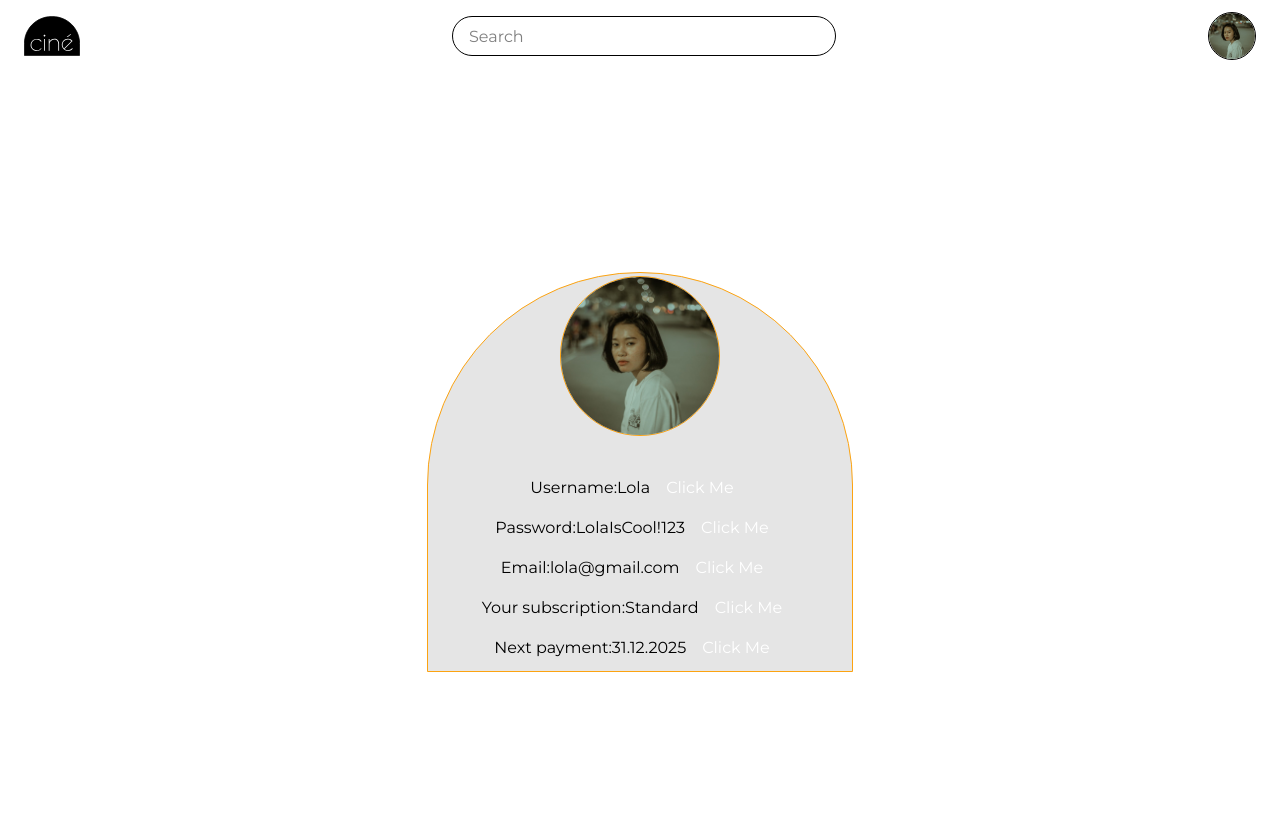
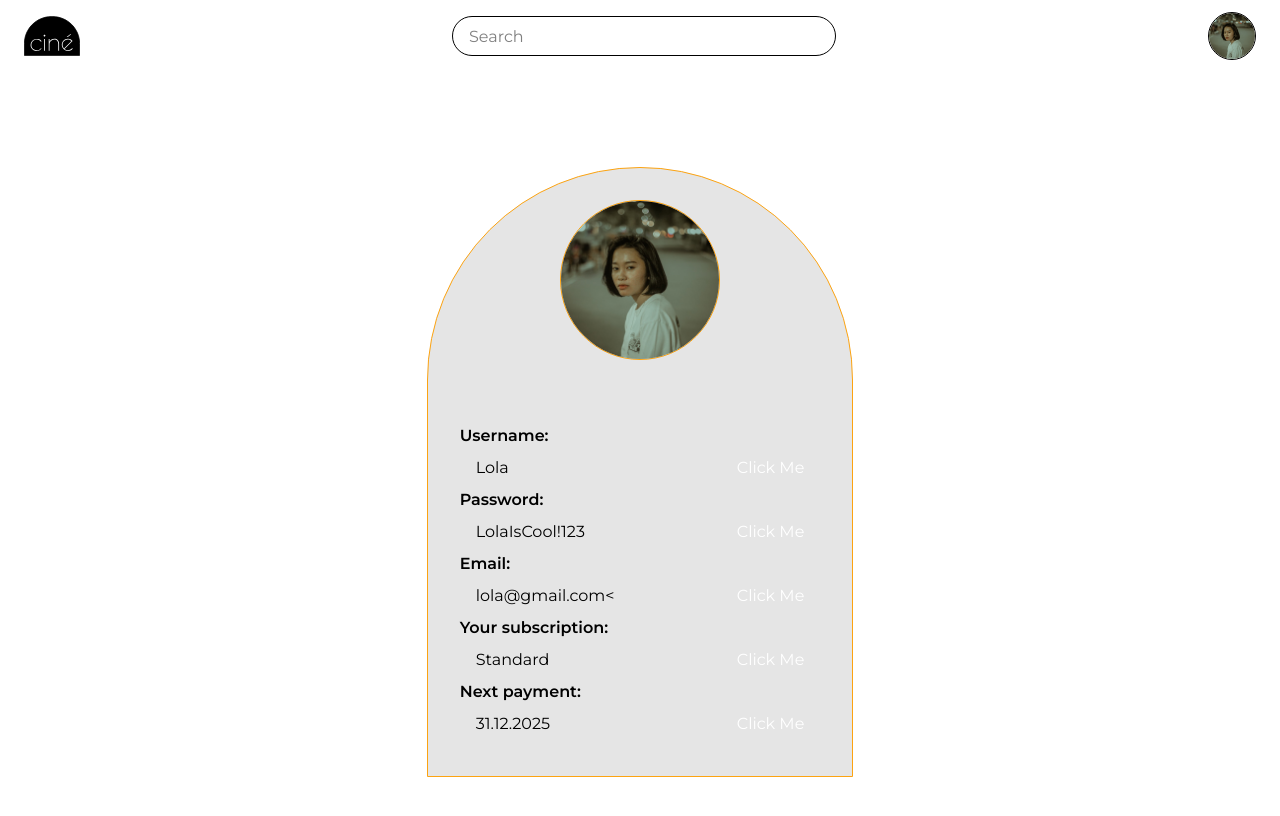
Before and after one commit to AnnaAWojtowicz/cine, a React (Vite) app: page / in a window 1280 px wide. Shown: the top 816 px of the page. Built offline with nearby package versions, Linux system fonts and the light colour scheme; a web font is replaced by a local one.

Commit message:
feat: add ProfileDetails component for improved user information display in Profile

```diff
--- a/src/components/Profile.jsx
+++ b/src/components/Profile.jsx
@@ -1,4 +1,5 @@
 import profile from '../assets/img/profile.jpg';
+import ProfileDetails from './ProfileDetails.jsx';
 import Button from './Button.jsx';
 
 export default function Profile() {
@@ -8,36 +9,16 @@ export default function Profile() {
 
     return (
         <div className="flex justify-center items-center min-h-screen ">
-            <div className="flex flex-col justify-center w-1/3 h-100 bg-[var(--platinum-500)] text-[var(--black)] border-1 border-solid rounded-t-full border-[var(--orange-web)]">
+            <div className="flex flex-col justify-start w-1/3 min-h-[100px] bg-[var(--platinum-500)] text-[var(--black)] border-1 border-solid rounded-t-full border-[var(--orange-web)] space-y-8 p-8">
                 <div className="flex justify-center">
                     <img src={profile} alt="user image" className="w-40 h-40 border-1 border-solid border-[var(--orange-web)] rounded-full" />
                 </div>
                 <div className="mt-8">
-                    <div className="flex justify-center items-center ">
-                        <span>Username:</span>
-                        <span>Lola</span>
-                        <Button />
-                    </div>
-                    <div className="flex justify-center items-center ">
-                        <span>Password:</span>
-                        <span>LolaIsCool!123</span>
-                        <Button />
-                    </div>
-                    <div className="flex justify-center items-center ">
-                        <span>Email:</span>
-                        <span>lola@gmail.com</span>
-                        <Button />
-                    </div>
-                    <div className="flex justify-center items-center ">
-                        <span>Your subscription:</span>
-                        <span>Standard</span>
-                        <Button />
-                    </div>
-                    <div className="flex justify-center items-center ">
-                        <span>Next payment:</span>
-                        <span>31.12.{year}</span>
-                        <Button />
-                    </div>
+                    <ProfileDetails caption={"Username:"} info={"Lola"} />
+                    <ProfileDetails caption={"Password:"} info={"LolaIsCool!123"} />
+                    <ProfileDetails caption={"Email:"} info={"lola@gmail.com<"} />
+                    <ProfileDetails caption={"Your subscription:"} info={"Standard"} />
+                    <ProfileDetails caption={"Next payment:"} info={`31.12.${year}`} />
                 </div>
 
             </div>
--- /dev/null
+++ b/src/components/ProfileDetails.jsx
@@ -0,0 +1,13 @@
+import Button from "./Button.jsx";
+
+export default function ProfileDetails({ caption, info }) {
+    return (
+        <div>
+            <div className="font-semibold">{caption}</div>
+            <div className="flex justify-between items-center pl-4">
+                <span>{info}</span>
+                <Button />
+            </div>
+        </div>
+    )
+}
```
